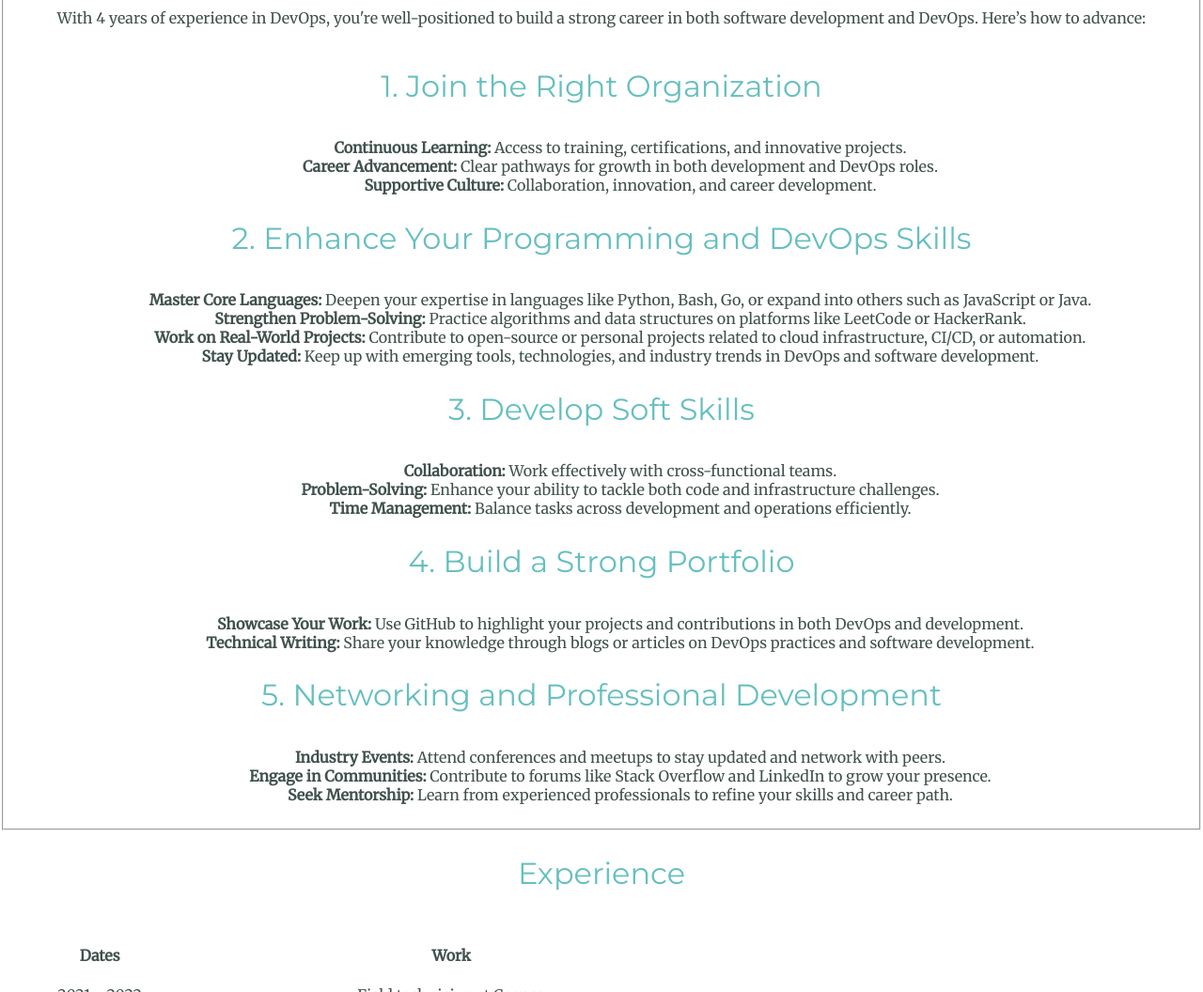
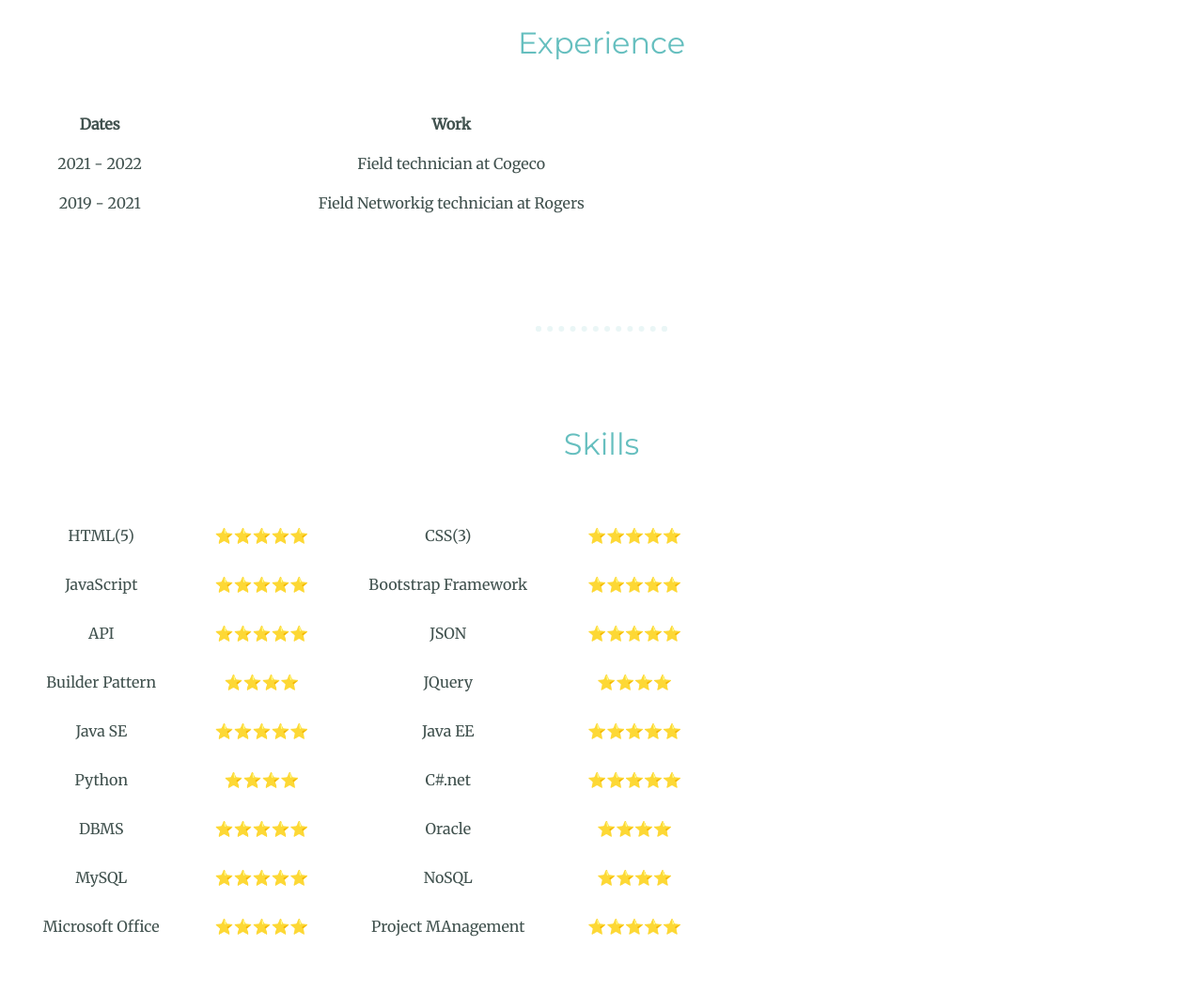
Before and after one commit to RandeeepSingh/RandeeepSingh.github.io, a plain HTML site: page about.html in a window 1280 px wide. Shown: the part 1074-2130 px from the top of the page at 94% size. Drawn offline with Linux system fonts and the light colour scheme.

Commit message:
Update about.html

```diff
--- a/about.html
+++ b/about.html
@@ -52,42 +52,6 @@
             <legend color="red"><h2> Future Goal</h2></legend>
             My future goal is to consistently overcome new challenges and surpass my own past achievements. I aspire to work on innovative projects alongside highly qualified and senior developers in one of the best companies in the world
              <br>
-              <p>With 4 years of experience in DevOps, you're well-positioned to build a strong career in both software development and DevOps. Here’s how to advance:</p>
-
-        <h2>1. Join the Right Organization</h2>
-        <ul>
-            <li><strong>Continuous Learning:</strong> Access to training, certifications, and innovative projects.</li>
-            <li><strong>Career Advancement:</strong> Clear pathways for growth in both development and DevOps roles.</li>
-            <li><strong>Supportive Culture:</strong> Collaboration, innovation, and career development.</li>
-        </ul>
-
-        <h2>2. Enhance Your Programming and DevOps Skills</h2>
-        <ul>
-            <li><strong>Master Core Languages:</strong> Deepen your expertise in languages like Python, Bash, Go, or expand into others such as JavaScript or Java.</li>
-            <li><strong>Strengthen Problem-Solving:</strong> Practice algorithms and data structures on platforms like LeetCode or HackerRank.</li>
-            <li><strong>Work on Real-World Projects:</strong> Contribute to open-source or personal projects related to cloud infrastructure, CI/CD, or automation.</li>
-            <li><strong>Stay Updated:</strong> Keep up with emerging tools, technologies, and industry trends in DevOps and software development.</li>
-        </ul>
-
-        <h2>3. Develop Soft Skills</h2>
-        <ul>
-            <li><strong>Collaboration:</strong> Work effectively with cross-functional teams.</li>
-            <li><strong>Problem-Solving:</strong> Enhance your ability to tackle both code and infrastructure challenges.</li>
-            <li><strong>Time Management:</strong> Balance tasks across development and operations efficiently.</li>
-        </ul>
-
-        <h2>4. Build a Strong Portfolio</h2>
-        <ul>
-            <li><strong>Showcase Your Work:</strong> Use GitHub to highlight your projects and contributions in both DevOps and development.</li>
-            <li><strong>Technical Writing:</strong> Share your knowledge through blogs or articles on DevOps practices and software development.</li>
-        </ul>
-
-        <h2>5. Networking and Professional Development</h2>
-        <ul>
-            <li><strong>Industry Events:</strong> Attend conferences and meetups to stay updated and network with peers.</li>
-            <li><strong>Engage in Communities:</strong> Contribute to forums like Stack Overflow and LinkedIn to grow your presence.</li>
-            <li><strong>Seek Mentorship:</strong> Learn from experienced professionals to refine your skills and career path.</li>
-        </ul>
           </fieldset>
     </hr>
     <h2>
```
